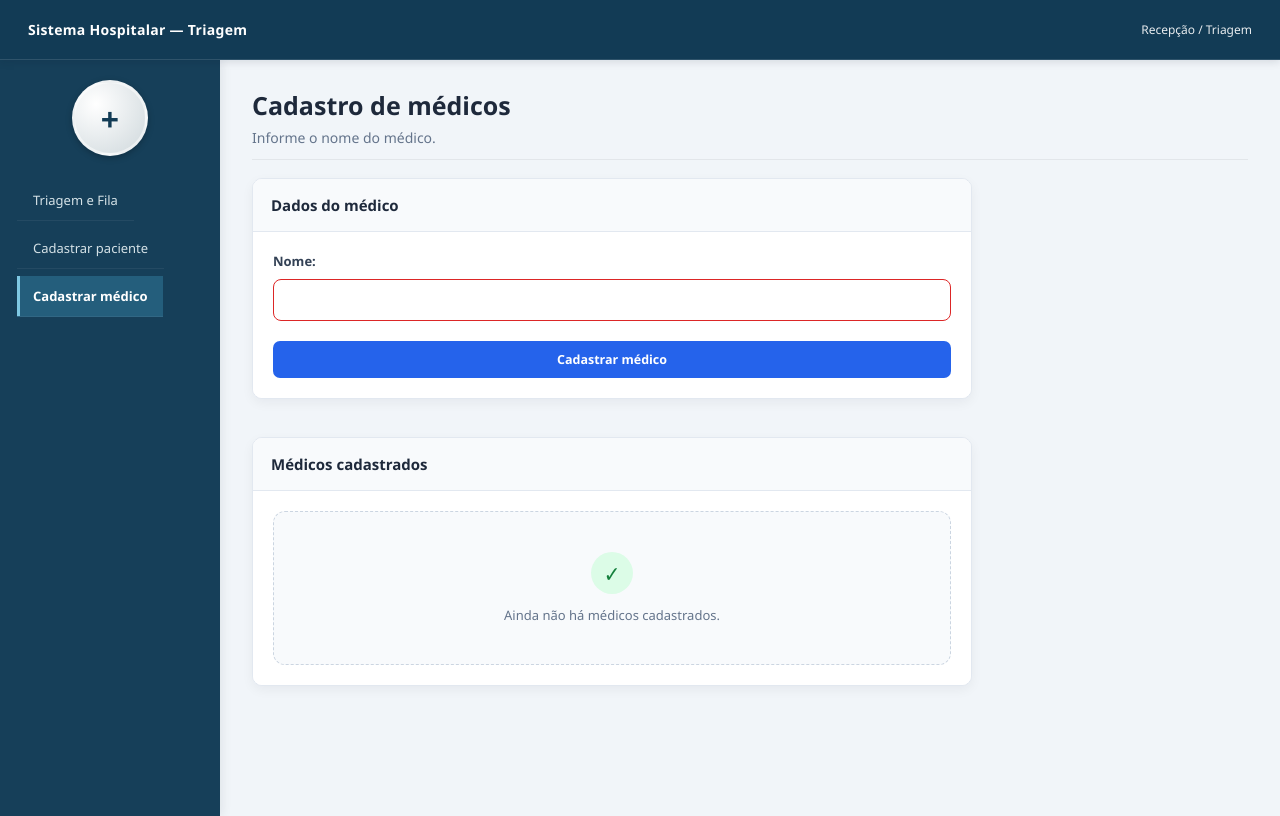
After one commit to GabrielAmado07/App-Sigae, a Flask app: page /medicos in a window 1280 px wide. The commit adds this page. Run offline with Flask 3, Linux system fonts and the light colour scheme.

Commit message:
cadastro de medicos adicionado

```diff
--- a/App.py
+++ b/App.py
@@ -11,6 +11,8 @@ fila = FilaHashEncadeada()
 proximo_id = 1
 pacientes_atendidos = []
 atendimento_atual = None
+medicos = []
+proximo_id_medico = 1
 
 
 @app.route("/")
@@ -55,6 +57,7 @@ def index():
         capacidade=fila.capacidade,
         pacientes_atendidos=pacientes_atendidos,
         atendimento_atual=atendimento_atual,
+        medicos=medicos,
         id_busca=id_busca,
         paciente_encontrado=paciente_encontrado,
         mensagem_busca=mensagem_busca,
@@ -88,6 +91,27 @@ def cadastro():
     return render_template("cadastro.html")
 
 
+@app.route("/medicos", methods=["GET", "POST"])
+def cadastro_medicos():
+    global proximo_id_medico
+
+    if request.method == "POST":
+        nome = request.form.get("nome", "").strip()
+
+        if not nome:
+            abort(400, description="O nome do médico é obrigatório.")
+
+        medicos.append({
+            "id": proximo_id_medico,
+            "nome": nome,
+            "atendimentos_concluidos": 0,
+        })
+        proximo_id_medico += 1
+        return redirect(url_for("cadastro_medicos"))
+
+    return render_template("medicos.html", medicos=medicos)
+
+
 @app.route("/atender", methods=["POST"])
 def atender():
     global atendimento_atual
@@ -95,11 +119,24 @@ def atender():
     if atendimento_atual is not None:
         abort(409, description="Finalize o atendimento atual antes de chamar outro paciente.")
 
+    if not medicos:
+        abort(409, description="Cadastre um médico antes de chamar um paciente.")
+
+    try:
+        id_medico = int(request.form.get("medico_id", ""))
+    except ValueError:
+        abort(400, description="Selecione um médico cadastrado.")
+
+    medico = next((item for item in medicos if item["id"] == id_medico), None)
+    if medico is None:
+        abort(400, description="O médico selecionado não está cadastrado.")
+
     paciente = fila.atender_proximo()
     if paciente is not None:
         paciente.status = "EM_ATENDIMENTO"
         atendimento_atual = {
             "paciente": paciente,
+            "medico": medico,
             "chamado_em": datetime.now(),
         }
     return redirect(url_for("index"))
@@ -113,9 +150,12 @@ def finalizar_atendimento():
         abort(404, description="Não há paciente em atendimento.")
 
     paciente = atendimento_atual["paciente"]
+    medico = atendimento_atual["medico"]
     paciente.status = "ATENDIDO"
+    medico["atendimentos_concluidos"] += 1
     pacientes_atendidos.append({
         "paciente": paciente,
+        "medico": medico,
         "atendido_em": datetime.now(),
     })
     atendimento_atual = None
--- a/static/css/index.css
+++ b/static/css/index.css
@@ -1119,6 +1119,22 @@ body {
   font-weight: 600;
 }
 
+.call-form {
+  display: flex;
+  align-items: center;
+  gap: 8px;
+}
+
+.call-form select {
+  min-height: 38px;
+  max-width: 220px;
+  padding: 8px 10px;
+  border: 1px solid #cbd5e1;
+  border-radius: 7px;
+  background: #ffffff;
+  color: #334155;
+}
+
 .panel-body {
   background: #ffffff;
 }
@@ -1143,6 +1159,16 @@ body {
   .panel-header {
     align-items: flex-start;
     flex-direction: column;
+  }
+
+  .call-form {
+    flex-wrap: wrap;
+    width: 100%;
+  }
+
+  .call-form select {
+    flex: 1;
+    min-width: 0;
   }
 
   .panel + .panel {
--- a/templates/cadastro.html
+++ b/templates/cadastro.html
@@ -24,6 +24,7 @@
             <ul class="nav-list">
                 <li class="nav-item"><a href="{{ url_for('index') }}">Fila de atendimento</a></li>
                 <li class="nav-item active"><a href="{{ url_for('cadastro') }}">Cadastrar paciente</a></li>
+                <li class="nav-item"><a href="{{ url_for('cadastro_medicos') }}">Cadastrar médico</a></li>
             </ul>
         </aside>
 
--- /dev/null
+++ b/templates/medicos.html
@@ -0,0 +1,85 @@
+<!DOCTYPE html>
+<html lang="pt-BR">
+
+<head>
+    <meta charset="UTF-8">
+    <meta name="viewport" content="width=device-width, initial-scale=1.0">
+    <title>Cadastro de Médicos</title>
+    <link rel="stylesheet" href="{{ url_for('static', filename='css/index.css') }}">
+</head>
+
+<body>
+    <header class="topbar">
+        <div class="topbar-brand">Sistema Hospitalar — Triagem</div>
+        <div class="topbar-actions">
+            <span>Recepção / Triagem</span>
+        </div>
+    </header>
+
+    <div class="layout">
+        <aside class="sidebar">
+            <div class="sidebar-logo">
+                <div class="logo-circle">+</div>
+            </div>
+            <ul class="nav-list">
+                <li class="nav-item"><a href="{{ url_for('index') }}">Triagem e Fila</a></li>
+                <li class="nav-item"><a href="{{ url_for('cadastro') }}">Cadastrar paciente</a></li>
+                <li class="nav-item active"><a href="{{ url_for('cadastro_medicos') }}">Cadastrar médico</a></li>
+            </ul>
+        </aside>
+
+        <main class="main-content">
+            <div class="page-header">
+                <div>
+                    <h1 class="page-title">Cadastro de médicos</h1>
+                    <p class="page-subtitle">Informe o nome do médico.</p>
+                </div>
+            </div>
+
+            <div class="triage-grid registration-grid">
+                <section class="panel" id="cadastro-medico">
+                    <div class="panel-header">Dados do médico</div>
+                    <div class="panel-body">
+                        <form method="POST" action="{{ url_for('cadastro_medicos') }}" class="triage-form">
+                            <div class="form-group">
+                                <label for="nome">Nome:</label>
+                                <input type="text" id="nome" name="nome" autocomplete="name"
+                                    minlength="2" maxlength="100" required>
+                            </div>
+
+                            <button type="submit" class="btn btn-primary">Cadastrar médico</button>
+                        </form>
+                    </div>
+                </section>
+
+                <section class="panel" id="medicos-cadastrados">
+                    <div class="panel-header">Médicos cadastrados</div>
+                    <div class="panel-body">
+                        {% if medicos %}
+                        <ol class="patient-list">
+                            {% for medico in medicos %}
+                            <li class="patient-item">
+                                <div class="patient-details">
+                                    <span class="patient-pos">{{ loop.index }}º</span>
+                                    <div>
+                                        <div class="patient-name">{{ medico.nome }}</div>
+                                        <div class="patient-time">ID: {{ medico.id }}</div>
+                                        <div class="patient-time">
+                                            Atendimentos concluídos: {{ medico.atendimentos_concluidos }}
+                                        </div>
+                                    </div>
+                                </div>
+                            </li>
+                            {% endfor %}
+                        </ol>
+                        {% else %}
+                        <div class="empty-state">Ainda não há médicos cadastrados.</div>
+                        {% endif %}
+                    </div>
+                </section>
+            </div>
+        </main>
+    </div>
+</body>
+
+</html>
```
Also changed, not shown: templates/index.html (+15 -2 lines).
